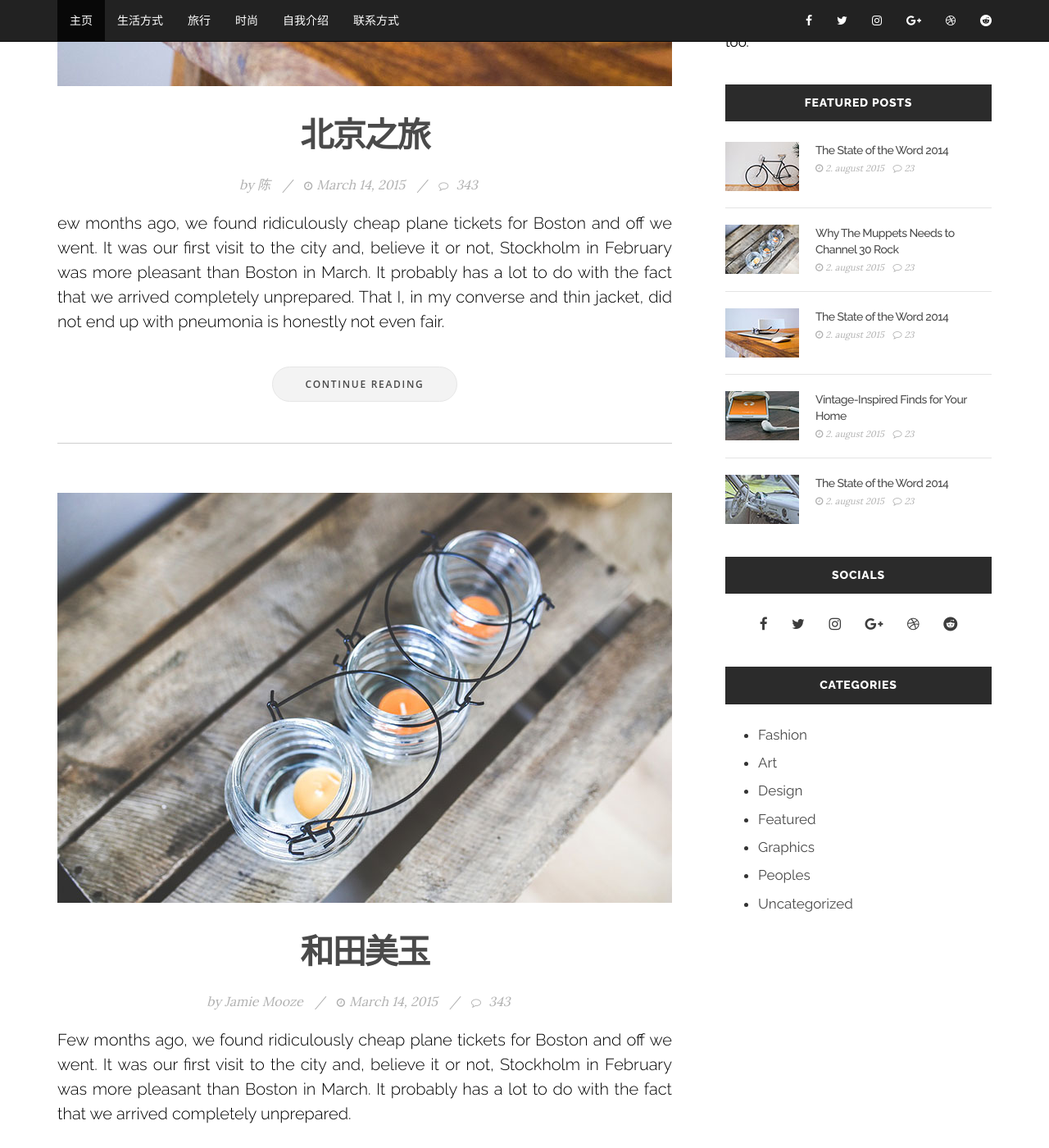
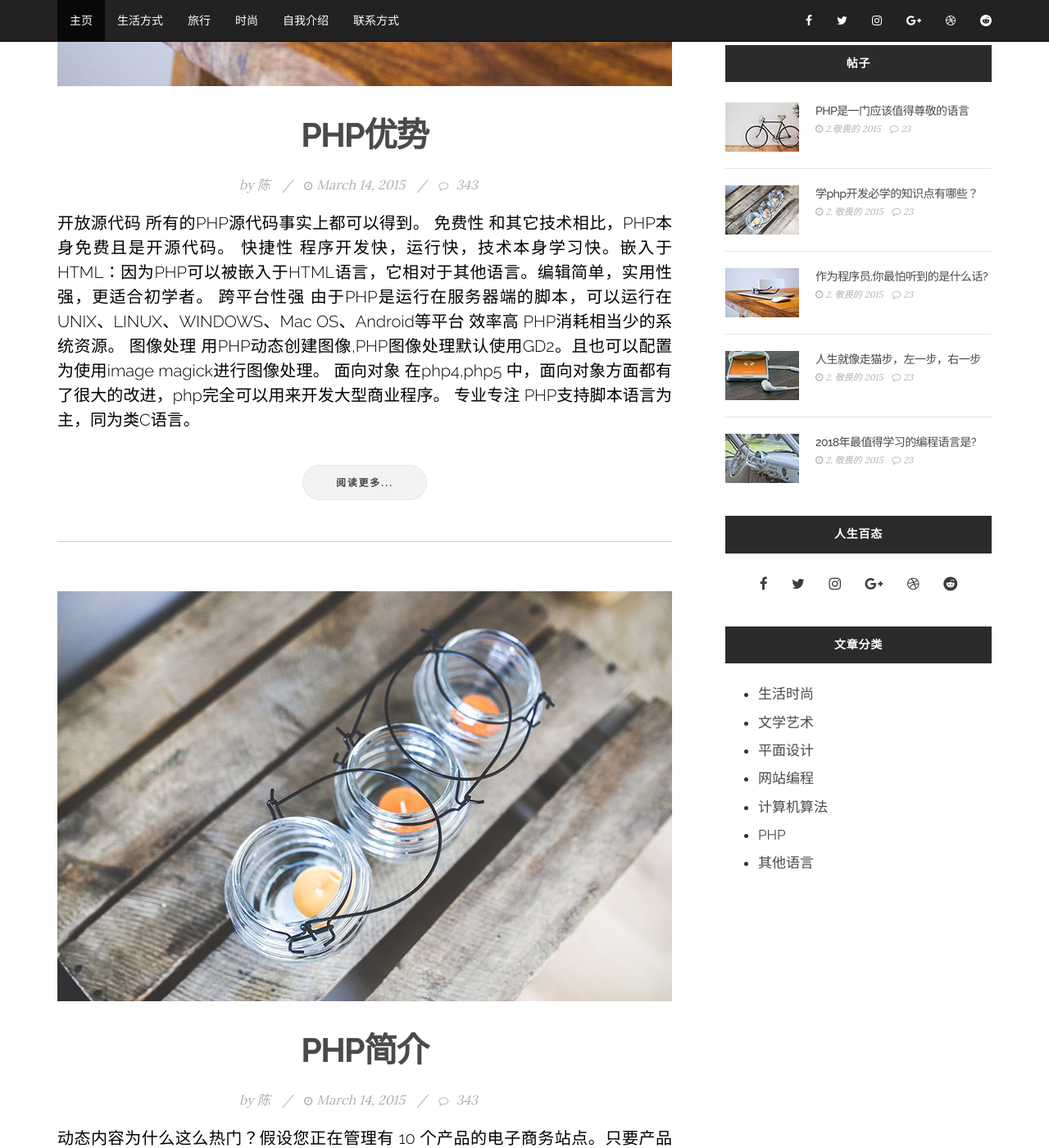
Before and after one commit to itphpcll/-itphpcll.github.io, a Jekyll site: the page index.html, which Jekyll copies as it is, in a window 1280 px wide and 1400 px high, scrolled down 1244 px. Shown: the whole window at 82% size. Built offline with Jekyll 4.4.1, drawn with Linux system fonts in a browser that asks for light colours; nearby versions of some CDN libraries; some of the changed text lies outside the part shown.

Commit message:
静态页面
网页静态页面中文更新

```diff
--- a/index.html
+++ b/index.html
@@ -54,13 +54,13 @@
 
 		<div class="container">
 		<header>
-			<a href="index.html"><img src="images/logo.png"></a>
+			<a href="index.html"><img  width="288px;" src="images/logo.png"></a>
 		</header>
 		<section class="main-slider">
 			<ul class="bxslider">
-				<li><div class="slider-item"><img src="images/1140x500-2.jpg" title="Funky roots" /><h2><a href="post.html" title="Vintage-Inspired Finds for Your Home">Vintage-Inspired Finds for Your Home</a></h2></div></li>
-				<li><div class="slider-item"><img src="images/1140x500-1.jpg" title="Funky roots" /><h2><a href="post.html" title="Vintage-Inspired Finds for Your Home">Vintage-Inspired Finds for Your Home</a></h2></div></li>
-				<li><div class="slider-item"><img src="images/1140x500-3.jpg" title="Funky roots" /><h2><a href="post.html" title="Vintage-Inspired Finds for Your Home">Vintage-Inspired Finds for Your Home</a></h2></div></li>
+				<li><div class="slider-item"><img src="images/1140x500-2.jpg" title="Funky roots" /><h2><a href="post.html" title="人生就像走猫步，左一步，右一步">人生就像走猫步，左一步，右一步</a></h2></div></li>
+				<li><div class="slider-item"><img src="images/1140x500-1.jpg" title="Funky roots" /><h2><a href="post.html" title="人生就像走猫步，左一步，右一步">人生就像走猫步，左一步，右一步</a></h2></div></li>
+				<li><div class="slider-item"><img src="images/1140x500-3.jpg" title="Funky roots" /><h2><a href="post.html" title="人生就像走猫步，左一步，右一步">人生就像走猫步，左一步，右一步</a></h2></div></li>
 			</ul>
 		</section>
 		<section>
@@ -71,10 +71,25 @@
 							<a href="post.html"><img src="images/750x500-1.jpg" alt=""></a>
 						</div>
 						<div class="blog-post-body">
-							<h2><a href="post.html">北京之旅</a></h2>
+							<h2><a href="post.html">PHP优势</a></h2>
 							<div class="post-meta"><span>by <a href="#">陈</a></span>/<span><i class="fa fa-clock-o"></i>March 14, 2015</span>/<span><i class="fa fa-comment-o"></i> <a href="#">343</a></span></div>
-							<p>ew months ago, we found ridiculously cheap plane tickets for Boston and off we went. It was our first visit to the city and, believe it or not, Stockholm in February was more pleasant than Boston in March. It probably has a lot to do with the fact that we arrived completely unprepared. That I, in my converse and thin jacket, did not end up with pneumonia is honestly not even fair.</p>
-							<div class="read-more"><a href="#">Continue Reading</a></div>
+							<p>开放源代码
+所有的PHP源代码事实上都可以得到。
+免费性
+和其它技术相比，PHP本身免费且是开源代码。
+快捷性
+程序开发快，运行快，技术本身学习快。嵌入于HTML：因为PHP可以被嵌入于HTML语言，它相对于其他语言。编辑简单，实用性强，更适合初学者。
+跨平台性强
+由于PHP是运行在服务器端的脚本，可以运行在UNIX、LINUX、WINDOWS、Mac OS、Android等平台
+效率高
+PHP消耗相当少的系统资源。
+图像处理
+用PHP动态创建图像,PHP图像处理默认使用GD2。且也可以配置为使用image magick进行图像处理。
+面向对象
+在php4,php5 中，面向对象方面都有了很大的改进，php完全可以用来开发大型商业程序。
+专业专注
+PHP支持脚本语言为主，同为类C语言。</p>
+							<div class="read-more"><a href="#">阅读更多...</a></div>
 						</div>
 					</article>
 					<!-- article -->
@@ -83,10 +98,13 @@
 							<a href="post.html"><img src="images/750x500-2.jpg" alt=""></a>
 						</div>
 						<div class="blog-post-body">
-							<h2><a href="post.html">和田美玉</a></h2>
-							<div class="post-meta"><span>by <a href="#">Jamie Mooze</a></span>/<span><i class="fa fa-clock-o"></i>March 14, 2015</span>/<span><i class="fa fa-comment-o"></i> <a href="#">343</a></span></div>
-							<p>Few months ago, we found ridiculously cheap plane tickets for Boston and off we went. It was our first visit to the city and, believe it or not, Stockholm in February was more pleasant than Boston in March. It probably has a lot to do with the fact that we arrived completely unprepared.</p>
-							<div class="read-more"><a href="#">Continue Reading</a></div>
+							<h2><a href="post.html">PHP简介</a></h2>
+							<div class="post-meta"><span>by <a href="#">陈</a></span>/<span><i class="fa fa-clock-o"></i>March 14, 2015</span>/<span><i class="fa fa-comment-o"></i> <a href="#">343</a></span></div>
+							<p>动态内容为什么这么热门？假设您正在管理有 10 个产品的电子商务站点。只要产品不是经常变动或者预料到它不会有太大的变动，那么手工编写 10 个带有必要的信息、表单和诸如此类内容的静态产品页面是不困难的。但是，假设您在本月再要添加 10 个或更多产品，然后在下个月要更多，而且价格有时会变动或者想改变站点的观感。那么您就会陷入用手工重新编写数十个，也许上百个静态页面的困境中。
+另一方面，假设您从创建 product.php 页面开始。它没有静态信息，而是编码成可以从产品数据库中提取信息并动态地构建一个页面。然后您就拥有了一个元数据页面，它可以根据存储在数据库中的信息提供一个、一百个、甚至十万个单独页面。现在网站管理员不再整天都简单重复更新静态页面的工作，因为在更新公司数据库中的信息同时就可以更新页面上的信息。这样就消除了令人头疼的时间延迟（在数据库中更改信息和在网站上显示信息之间的时间间隔）。
+总体来说，PHP 非常适合 Web 上的工作。但它并不是唯一的方法；如 Perl、Java、JavaScript、ASP、Python、Tcl、CGI 以及其它许多方法都可以生成动态的内容。但是，PHP 的优点是：它是专为基于 Web 的问题而设计的以及它是开放源码。
+如果您正在为文字处理或 3D 游戏寻找程序设计语言，那 PHP 可能不是您所需要的语言。如果您需要运行一个具有动态内容、数据库交互和电子贸易的网站，那么就请继续读下去，因为 PHP 在这方面确实是非常有用的。</p>
+							<div class="read-more"><a href="#">阅读更多...</a></div>
 						</div>
 					</article>
 					<!-- article -->
@@ -96,37 +114,39 @@
 						</div>
 						<div class="blog-post-body">
 							<h2><a href="post.html">我在郑州</a></h2>
-							<div class="post-meta"><span>by <a href="#">Jamie Mooze</a></span>/<span><i class="fa fa-clock-o"></i>March 14, 2015</span>/<span><i class="fa fa-comment-o"></i> <a href="#">343</a></span></div>
-							<p>It was our first visit to the city and, believe it or not, Stockholm in February was more pleasant than Boston in March. It probably has a lot to do with the fact that we arrived completely unprepared. Few months ago, we found ridiculously cheap plane tickets for Boston and off we went.</p>
-							<div class="read-more"><a href="#">Continue Reading</a></div>
+							<div class="post-meta"><span>by <a href="#">陈</a></span>/<span><i class="fa fa-clock-o"></i>March 14, 2015</span>/<span><i class="fa fa-comment-o"></i> <a href="#">343</a></span></div>
+							<p>郑州是一个有着悠久历史的城市，早在3500年前，这里就是商王朝的都城。那时的青铜冶炼技术和陶瓷业已相当发达。郑州出土的青釉瓷罐是中国最早的原始瓷器。由于郑州地处黄河中游，历史上常受到黄河水灾的威胁，致使郑州经济发展缓慢。二十世纪初，由于陇海铁路和京广铁路的建成，郑州成为联系中国东西南北的纽带，它的经济地位开始迅速上升。1923年，这里爆发了永垂史册的京汉铁路工人“二七”大罢工。1954年，河南省会正式由开封迁往郑州。如今的郑州已成为中原乃至华中的商贸中心，“商战”一词就是来源于郑州。
+　　郑州的旅游资源比较丰富。有轩辕黄帝故里、裴李岗文化遗址、大河村遗址、夏都阳城遗址、商城遗址等上古时期的历史遗迹，而以黄河游览区为主的黄河历史文化旅游区和以少林寺、嵩山国家森林公园为主的嵩山风景名胜区也给郑州增添了无穷的魅力。
+　　郑州是中国重要的内陆开放城市和历史文化名城，崛起的现代化商贸城市。郑州在黄河南岸，崇山峻岭之东，与七朝古都开封和九朝古老洛阳东西相临，东南面向黄淮平原。</p>
+							<div class="read-more"><a href="#">阅读更多...</a></div>
 						</div>
 					</article>
 				</div>
-                <div class="copyrights">Collect from <a href="http://itphpcll.github.io/" >个人主页</a></div>
+                <div class="copyrights">收集 <a href="http://itphpcll.github.io/" >个人主页</a></div>
 				<div class="col-md-4 sidebar-gutter">
 					<aside>
 					<!-- sidebar-widget -->
 					<div class="sidebar-widget">
-						<h3 class="sidebar-title">About Me</h3>
+						<h3 class="sidebar-title">关于我</h3>
 						<div class="widget-container widget-about">
 							<a href="post.html"><img src="images/author.jpg" alt=""></a>
-							<h4>Jamie Mooz</h4>
-							<div class="author-title">Designer</div>
-							<p>While everyone’s eyes are glued to the runway, it’s hard to ignore that there are major fashion moments on the front row too.</p>
+							<h4>陈</h4>
+							<div class="author-title">程序员</div>
+							<p>虽然每个人的眼睛都盯着跑道，但很难忽视这一点。</p>
 						</div>
 					</div>
 					<!-- sidebar-widget -->
 					<div class="sidebar-widget">
-						<h3 class="sidebar-title">Featured Posts</h3>
+						<h3 class="sidebar-title">帖子</h3>
 						<div class="widget-container">
 							<article class="widget-post">
 								<div class="post-image">
 									<a href="post.html"><img src="images/90x60-1.jpg" alt=""></a>
 								</div>
 								<div class="post-body">
-									<h2><a href="post.html">The State of the Word 2014</a></h2>
+									<h2><a href="post.html">PHP是一门应该值得尊敬的语言</a></h2>
 									<div class="post-meta">
-										<span><i class="fa fa-clock-o"></i> 2. august 2015</span> <span><a href="post.html"><i class="fa fa-comment-o"></i> 23</a></span>
+										<span><i class="fa fa-clock-o"></i> 2.敬畏的 2015</span> <span><a href="post.html"><i class="fa fa-comment-o"></i> 23</a></span>
 									</div>
 								</div>
 							</article>
@@ -135,9 +155,9 @@
 									<a href="post.html"><img src="images/90x60-2.jpg" alt=""></a>
 								</div>
 								<div class="post-body">
-									<h2><a href="post.html">Why The Muppets Needs to Channel 30 Rock</a></h2>
+									<h2><a href="post.html">学php开发必学的知识点有哪些？</a></h2>
 									<div class="post-meta">
-										<span><i class="fa fa-clock-o"></i> 2. august 2015</span> <span><a href="post.html"><i class="fa fa-comment-o"></i> 23</a></span>
+										<span><i class="fa fa-clock-o"></i> 2. 敬畏的 2015</span> <span><a href="post.html"><i class="fa fa-comment-o"></i> 23</a></span>
 									</div>
 								</div>
 							</article>
@@ -146,9 +166,9 @@
 									<a href="post.html"><img src="images/90x60-3.jpg" alt=""></a>
 								</div>
 								<div class="post-body">
-									<h2><a href="post.html">The State of the Word 2014</a></h2>
+									<h2><a href="post.html">作为程序员,你最怕听到的是什么话?</a></h2>
 									<div class="post-meta">
-										<span><i class="fa fa-clock-o"></i> 2. august 2015</span> <span><a href="post.html"><i class="fa fa-comment-o"></i> 23</a></span>
+										<span><i class="fa fa-clock-o"></i> 2. 敬畏的 2015</span> <span><a href="post.html"><i class="fa fa-comment-o"></i> 23</a></span>
 									</div>
 								</div>
 							</article>
@@ -157,9 +177,9 @@
 									<a href="post.html"><img src="images/90x60-4.jpg" alt=""></a>
 								</div>
 								<div class="post-body">
-									<h2><a href="post.html">Vintage-Inspired Finds for Your Home</a></h2>
+									<h2><a href="post.html">人生就像走猫步，左一步，右一步</a></h2>
 									<div class="post-meta">
-										<span><i class="fa fa-clock-o"></i> 2. august 2015</span> <span><a href="post.html"><i class="fa fa-comment-o"></i> 23</a></span>
+										<span><i class="fa fa-clock-o"></i> 2. 敬畏的 2015</span> <span><a href="post.html"><i class="fa fa-comment-o"></i> 23</a></span>
 									</div>
 								</div>
 							</article>
@@ -168,9 +188,9 @@
 									<a href="post.html"><img src="images/90x60-5.jpg" alt=""></a>
 								</div>
 								<div class="post-body">
-									<h2><a href="post.html">The State of the Word 2014</a></h2>
+									<h2><a href="post.html">2018年最值得学习的编程语言是?</a></h2>
 									<div class="post-meta">
-										<span><i class="fa fa-clock-o"></i> 2. august 2015</span> <span><a href="post.html"><i class="fa fa-comment-o"></i> 23</a></span>
+										<span><i class="fa fa-clock-o"></i> 2. 敬畏的 2015</span> <span><a href="post.html"><i class="fa fa-comment-o"></i> 23</a></span>
 									</div>
 								</div>
 							</article>
@@ -178,7 +198,7 @@
 					</div>
 					<!-- sidebar-widget -->
 					<div class="sidebar-widget">
-						<h3 class="sidebar-title">Socials</h3>
+						<h3 class="sidebar-title">人生百态</h3>
 						<div class="widget-container">
 							<div class="widget-socials">
 								<a href="#"><i class="fa fa-facebook"></i></a>
@@ -192,16 +212,16 @@
 					</div>
 					<!-- sidebar-widget -->
 					<div class="sidebar-widget">
-						<h3 class="sidebar-title">Categories</h3>
+						<h3 class="sidebar-title">文章分类</h3>
 						<div class="widget-container">
 							<ul>
-								<li><a href="#">Fashion</a></li>
-								<li><a href="#">Art</a></li>
-								<li><a href="#">Design</a></li>
-								<li><a href="#">Featured</a></li>
-								<li><a href="#">Graphics</a></li>
-								<li><a href="#">Peoples</a></li>
-								<li><a href="#">Uncategorized</a></li>
+								<li><a href="#">生活时尚</a></li>
+								<li><a href="#">文学艺术</a></li>
+								<li><a href="#">平面设计</a></li>
+								<li><a href="#">网站编程</a></li>
+								<li><a href="#">计算机算法</a></li>
+								<li><a href="#">PHP</a></li>
+								<li><a href="#">其他语言</a></li>
 							</ul>
 						</div>
 					</div>
```
Also changed, not shown: about.html (+14 -14 lines), post.html (+42 -39 lines).
